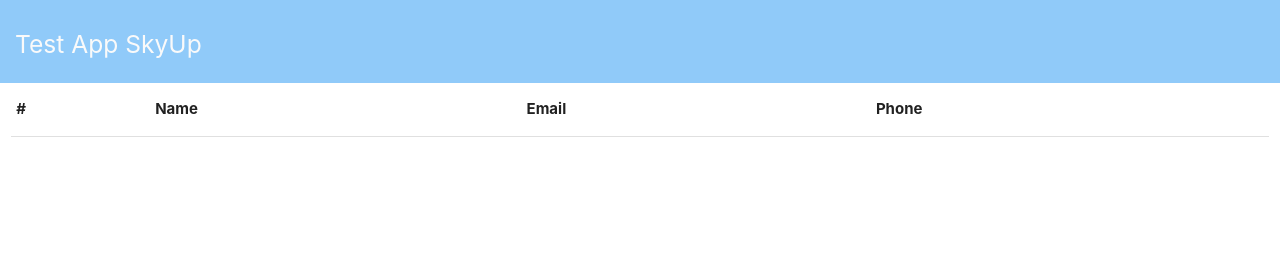
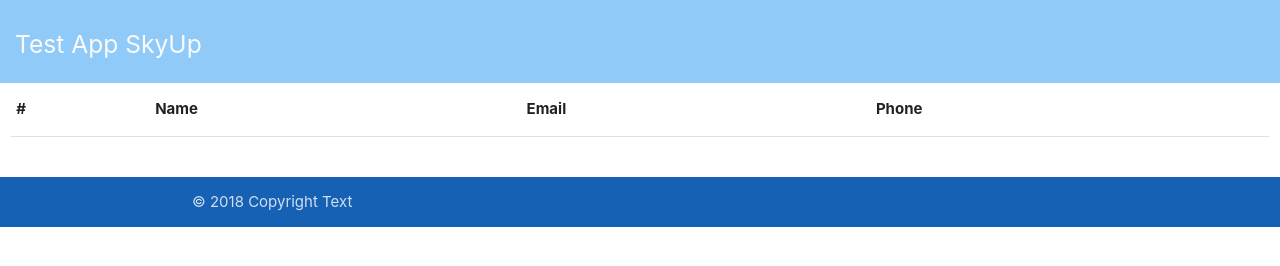
Before and after one commit to defreend/sky-test, a website: page src/index.html at #!/app in a window 1280 px wide. Drawn offline with nearby package versions, Linux system fonts and the light colour scheme; some packages are replaced by stand-ins of ours; files that its build step writes are made by us from their sources; no server answers; files whose address does not match are found by name.

Commit message:
add footer

```diff
--- a/src/app/index.js
+++ b/src/app/index.js
@@ -35,6 +35,9 @@ angular
         },
         'content': {
           template: '<div ui-view></div>'
+        },
+        'footer': {
+          templateUrl: 'views/footer.html'
         }
       }
     })
--- a/src/styles/styles.css
+++ b/src/styles/styles.css
@@ -25,7 +25,11 @@
 .top-0{top: 0px;}
 
 .m-t-none{margin-top: 0px;}
+.m-t-sm{margin-top: 10px;}
 
 .card-content .row {
   margin-bottom: 0px;
 }
+.page-footer{
+	padding-top: 0px;
+}
--- /dev/null
+++ b/src/views/footer.html
@@ -0,0 +1,5 @@
+<footer class="page-footer blue darken-3">
+  <div class="footer-copyright">
+    <div class="container">© 2018 Copyright Text</div>
+  </div>
+</footer>
```
